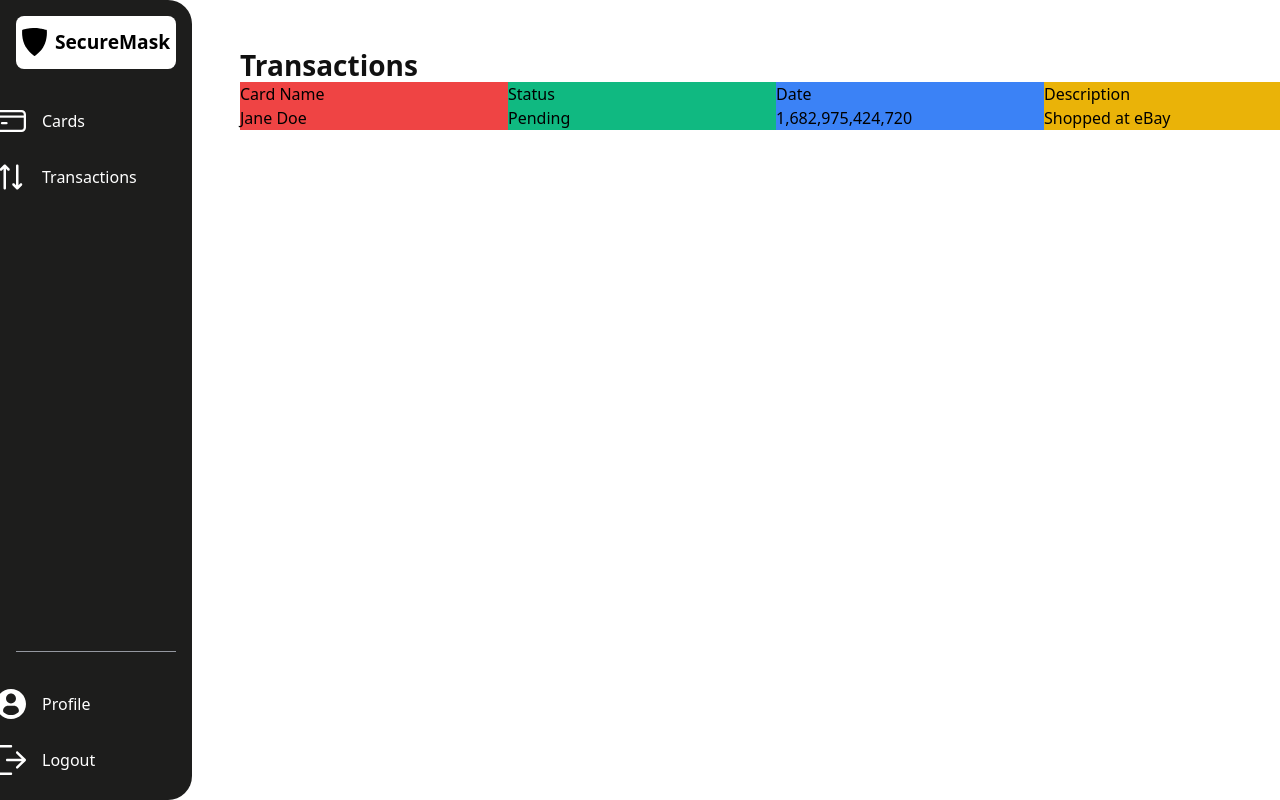
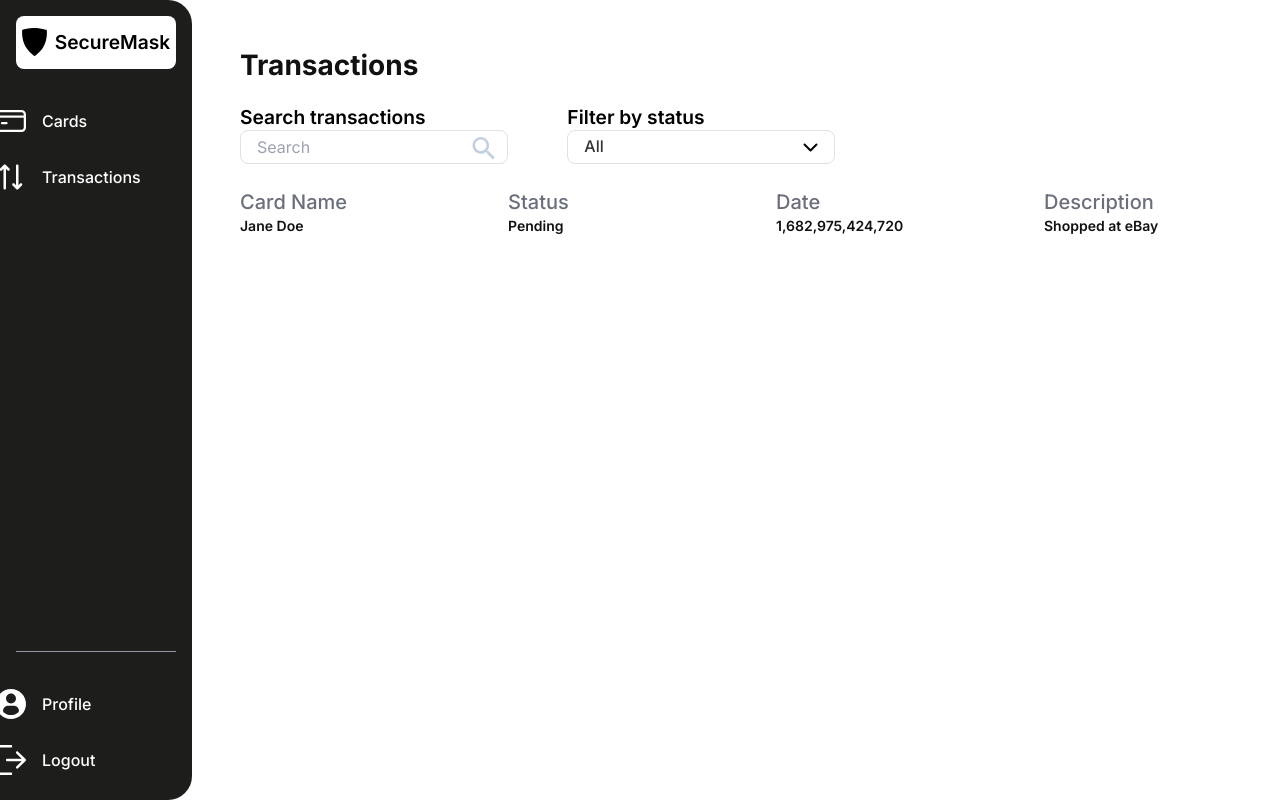
Before and after one commit to Martinsngene/secure-mask-web, a Next.js app: page /dashboard in a window 1280 px wide. Both pictures are taken after a click on the button "Transactions". Shown: the top 800 px of the page. Built offline with nearby package versions, Linux system fonts and the light colour scheme.

Commit message:
update: complete transactions route and create profile route

```diff
--- a/src/components/constants/index.ts
+++ b/src/components/constants/index.ts
@@ -1,8 +1,15 @@
 /** @format */
 
+// Navigation Menu items
 export const NavItems = [
   { name: "Deposit", link: "/" },
   { name: "Dashboard", link: "/dashboard" },
   { name: "Company", link: "/" },
   { name: "Pricing", link: "/" },
 ];
+
+// Card Types
+export const CardTypes = ["Visa", "Mastercard"];
+
+// Transaction Status
+export const TransactionStatus = ["All", "Approved", "Pending", "Declined"];
--- /dev/null
+++ b/src/components/customInput/index.tsx
@@ -0,0 +1,37 @@
+/** @format */
+
+import Image from "next/image";
+import { CustomInputPropsI } from "../interface";
+import styles from "./styles.module.css";
+
+const Input = ({
+  htmlFor,
+  label,
+  id,
+  type,
+  placeHolder,
+  containerStyles,
+  inputValue,
+  onChange,
+}: CustomInputPropsI) => {
+  return (
+    <div className={`${styles.container} ${containerStyles}`}>
+      <label className={styles.label} htmlFor={htmlFor}>
+        {label}
+      </label>
+      <input
+        className={styles.input}
+        id={id}
+        type={type}
+        onChange={onChange}
+        placeholder={placeHolder}
+        value={inputValue}
+      />
+      <button className={styles.search_button}>
+        <Image src='/search.svg' alt='search icon' width={32} height={32} />
+      </button>
+    </div>
+  );
+};
+
+export default Input;
--- /dev/null
+++ b/src/components/customInput/styles.module.css
@@ -0,0 +1,18 @@
+/** @format */
+
+/* Styles for Label on custom input */
+.container {
+  @apply relative;
+}
+
+.label {
+  @apply font-[600] text-[1rem] lg:text-[1.2rem] leading-[120%];
+}
+
+.input {
+  @apply lg:text-[1rem] outline-none w-full border border-[#E1E1E1] rounded-lg h-[15px] px-4 py-4;
+}
+
+.search_button {
+  @apply absolute top-[47%] right-[3%];
+}
--- /dev/null
+++ b/src/components/customSelect/index.tsx
@@ -0,0 +1,61 @@
+/** @format */
+
+import { useState } from "react";
+import styles from "./styles.module.css";
+import { CustomSelectPropsI } from "../interface";
+
+/*
+- onClick of the button the section is set to display and shows with a list of items
+- An array will be mapped in items section
+- onClick of an array item, the section is hidden and the title is set to the array item clicked
+*/
+
+const Select = ({
+  id,
+  defaultValue,
+  itemsList,
+  label,
+  labelStyles,
+}: CustomSelectPropsI) => {
+  const [currentItem, setCurrentItem] = useState(defaultValue);
+  const [isOpen, setIsOpen] = useState(false);
+
+  const handleItems = (itemValue: string) => {
+    setCurrentItem(itemValue);
+    setIsOpen(!isOpen);
+  };
+
+  const handleIsOpen = () => setIsOpen(!isOpen);
+
+  return (
+    <div className={styles.container}>
+      <label className={`${styles.label} ${labelStyles}`} htmlFor={id}>
+        {label}
+      </label>
+      <div
+        onClick={handleIsOpen}
+        className={`${styles.dropDown} ${isOpen ? "border" : ""}`}>
+        <p className={styles.currentItem}>{currentItem}</p>
+        <button className={styles.selectBtn}>
+          <img src='/down.svg' alt='arrow-right' width={15} height={15} />
+        </button>
+      </div>
+      {isOpen && (
+        <ul className={styles.itemContainer}>
+          {itemsList.map((item: string, index: number) => {
+            return (
+              <li
+                className={styles.item}
+                onClick={() => handleItems(item)}
+                key={index}>
+                {item}
+              </li>
+            );
+          })}
+        </ul>
+      )}
+    </div>
+  );
+};
+
+export default Select;
--- /dev/null
+++ b/src/components/customSelect/styles.module.css
@@ -0,0 +1,35 @@
+/** @format */
+/* Container styles */
+.container {
+  @apply w-full relative;
+}
+
+/* Dropdown Styles */
+.dropDown {
+  @apply flex items-center justify-between w-full h-[10px] border border-[#E1E1E1] rounded-lg px-4 py-4;
+}
+
+/*Select Button Styles */
+/* .selectBtn {
+  @apply relative;
+} */
+
+/* Select Items Styles */
+.itemContainer {
+  @apply absolute w-full h-auto bg-white border-[0.5px] py-3 px-3 rounded-[0.625rem];
+  box-shadow: 0px 4px 18px rgba(236, 134, 39, 0.1);
+}
+
+.currentItem,
+.item {
+  @apply font-[500] leading-[120%] text-[#333];
+}
+
+.item {
+  @apply cursor-pointer text-[1rem] mb-2;
+}
+
+/* Styles for Label on custom input */
+.label {
+  @apply font-[600] text-[1rem] lg:text-[1.2rem] leading-[120%];
+}
--- a/src/components/dashboard_routes/Transactions.tsx
+++ b/src/components/dashboard_routes/Transactions.tsx
@@ -3,40 +3,63 @@
 import React from "react";
 
 import styles from "./styles.module.css";
+import Input from "../customInput";
+import Select from "../customSelect";
+import { CardTypes, TransactionStatus } from "../constants";
 
 const Transactions = () => {
   return (
     <div>
       <h2 className={styles.header}>Transactions</h2>
+      <div className={styles.filter_container}>
+        <div>
+          <Input
+            type='text'
+            placeHolder='Search'
+            id='search'
+            htmlFor='search'
+            label='Search transactions'
+          />
+        </div>
+        <div>
+          <Select
+            label='Filter by status'
+            defaultValue='All'
+            itemsList={TransactionStatus}
+          />
+        </div>
+      </div>
       <div className={styles.transactions_container}>
-        {/* Table Headers, Columns */}
+        {/* Table Heads, Columns */}
         <div className={styles.transaction_history_grid}>
-          <div className='bg-red-500 w-[275px]'>
-            <h3>Card Name</h3>
+          <div>
+            <h3 className={styles.table_column}>Card Name</h3>
           </div>
-          <div className='bg-emerald-500 w-[275px]'>
-            <h3>Status</h3>
+          <div>
+            <h3 className={styles.table_column}>Status</h3>
           </div>
-          <div className='bg-blue-500 w-[275px]'>
-            <h3>Date</h3>
+          <div>
+            <h3 className={styles.table_column}>Date</h3>
           </div>
-          <div className='bg-yellow-500 w-[275px]'>
-            <h3>Description</h3>
+          <div>
+            <h3 className={styles.table_column}>Description</h3>
           </div>
         </div>
         {/* Tables Items, Rows */}
         <div className={styles.transaction_history_grid}>
-          <div className='bg-red-500 w-[275px]'>
-            <div>Jane Doe</div>
+          <div>
+            <div className={styles.table_row}>Jane Doe</div>
           </div>
-          <div className='bg-emerald-500 w-[275px]'>
-            <div>Pending</div>
+          <div>
+            <div className={styles.table_row}>Pending</div>
           </div>
-          <div className='bg-blue-500 w-[275px]'>
-            <div>{Date.now().toLocaleString()}</div>
+          <div>
+            <div className={styles.table_row}>
+              {Date.now().toLocaleString()}
+            </div>
           </div>
-          <div className='bg-yellow-500 w-[275px]'>
-            <div>Shopped at eBay</div>
+          <div>
+            <div className={styles.table_row}>Shopped at eBay</div>
           </div>
         </div>
       </div>
--- a/src/components/dashboard_routes/styles.module.css
+++ b/src/components/dashboard_routes/styles.module.css
@@ -18,3 +18,26 @@
 .transaction_history_grid {
   @apply grid grid-cols-4 gap-[5rem];
 }
+
+.transaction_history_grid div {
+  @apply w-[275px];
+}
+
+/* Table Head, Columns */
+.table_column {
+  @apply text-xl text-[#6B6F7B] font-medium;
+}
+
+/* Table body, Rows */
+.table_row {
+  @apply text-sm text-[#111] font-semibold;
+}
+
+/* Filter and Search Container Styles */
+.filter_container {
+  @apply flex items-center justify-between my-6 w-[60%];
+}
+
+.filter_container > div {
+  @apply w-[45%];
+}
--- a/src/components/interface/index.tsx
+++ b/src/components/interface/index.tsx
@@ -22,3 +22,25 @@ export interface CardPropsI {
   cardType: string;
   cardBg: string;
 }
+
+// Interface for CustomInputs
+export interface CustomInputPropsI {
+  label?: string;
+  id: string;
+  htmlFor: string;
+  type: string;
+  inputValue?: string;
+  placeHolder: string;
+  containerStyles?: string;
+  onChange?: React.ChangeEventHandler<HTMLInputElement>;
+}
+
+// Interface for CustomSelect
+export interface CustomSelectPropsI {
+  id?: string;
+  defaultValue: string;
+  itemsList: string[];
+  label?: string;
+  labelStyles?: string;
+  containerStyles?: string;
+}
--- a/src/pages/_app.tsx
+++ b/src/pages/_app.tsx
@@ -1,6 +1,17 @@
-import '@/styles/globals.css'
-import type { AppProps } from 'next/app'
+/** @format */
+
+import type { AppProps } from "next/app";
+import { Inter } from "next/font/google";
+
+import "@/styles/globals.css";
+
+// Adding this font here will set it as the font for the entire app.
+const inter = Inter({ subsets: ["latin"] });
 
 export default function App({ Component, pageProps }: AppProps) {
-  return <Component {...pageProps} />
+  return (
+    <div className={`${inter.className}`}>
+      <Component {...pageProps} />
+    </div>
+  );
 }
--- a/src/pages/index.tsx
+++ b/src/pages/index.tsx
@@ -1,16 +1,12 @@
 /** @format */
-import { Inter } from "next/font/google";
 
 import HandWithCard from "@/components/home/HandWithCard";
 import Hero from "@/components/home/Hero";
 import Navbar from "@/components/navbar";
 
-const inter = Inter({ subsets: ["latin"] });
-
 export default function Home() {
   return (
-    <main
-      className={`container mx-auto w-full h-[100vh] md:pl-[4rem] flex ${inter.className}`}>
+    <main className={`container mx-auto w-full h-[100vh] md:pl-[4rem] flex`}>
       <Navbar />
       <div className='w-full md:w-[55%] h-full flex items-center justify-center'>
         <Hero />
```
Also changed, not shown: public/down.svg (added), public/search.svg (added).
